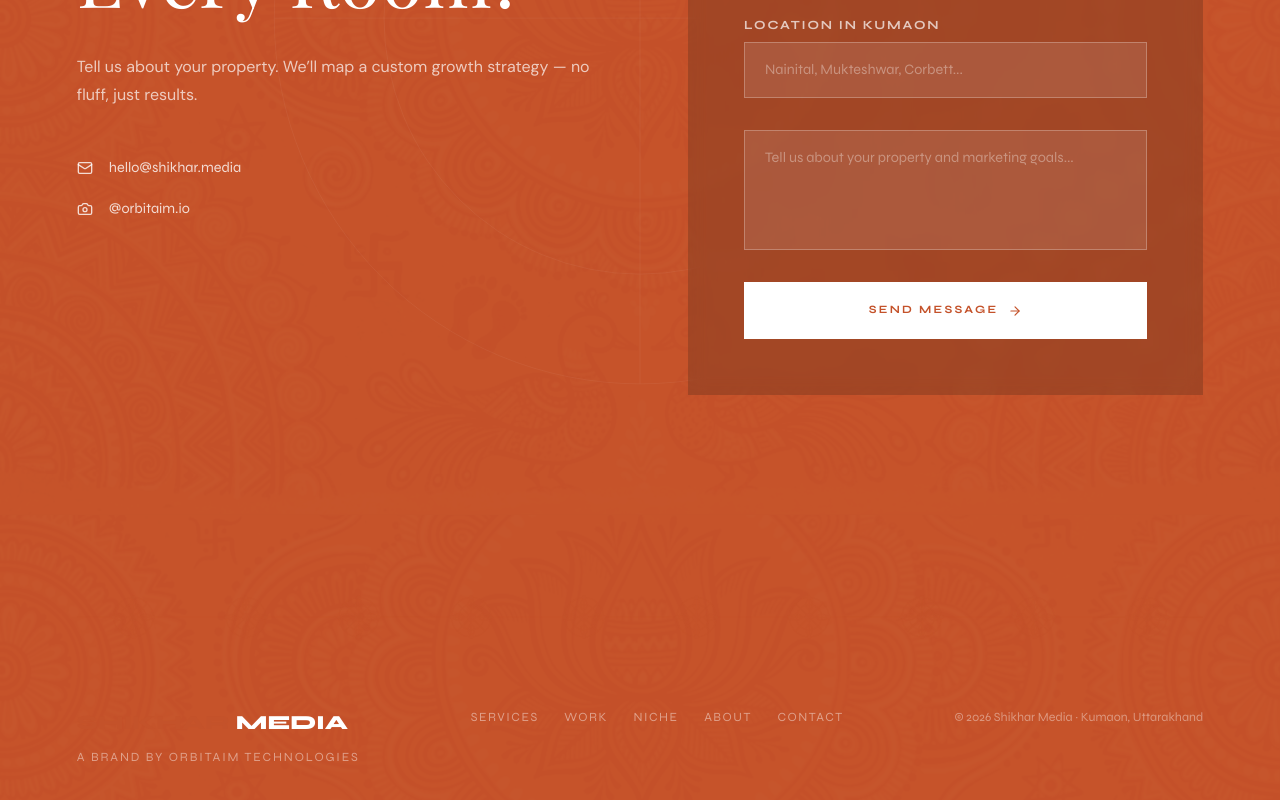
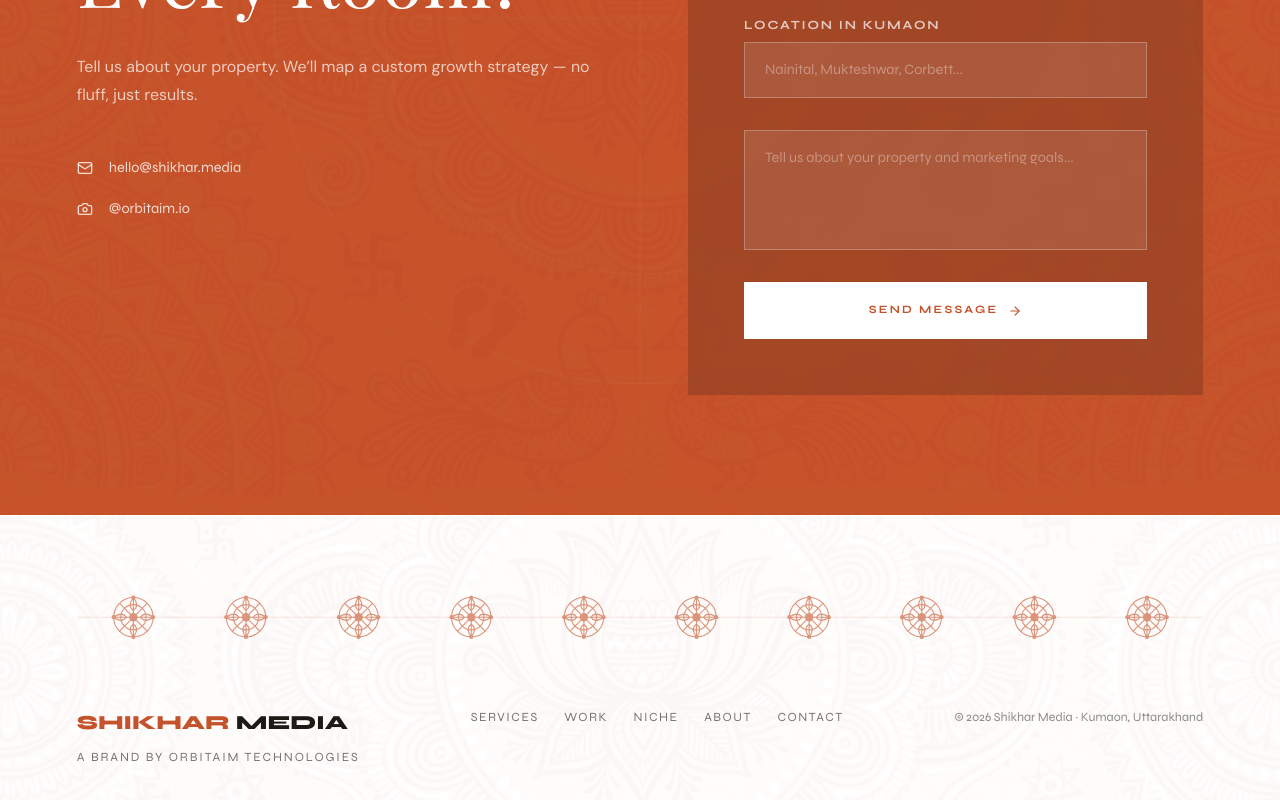
Before and after one commit to Joshiji8786/shikhar-media, a Next.js app: page / in a window 1280 px wide. Shown: the part 6493-7293 px from the top of the page. Built offline with nearby package versions, Linux system fonts and the light colour scheme.

Commit message:
Update footer to white Aipan style

```diff
--- a/src/app/page.tsx
+++ b/src/app/page.tsx
@@ -511,32 +511,32 @@ export default function Home() {
       </section>
 
       {/* ─── FOOTER ─── */}
-      <footer style={{ backgroundColor: "#C4522A", padding: "clamp(40px, 6vw, 60px) clamp(20px, 6vw, 80px)", position: "relative", overflow: "hidden" }}>
+      <footer style={{ backgroundColor: "#FFFFFF", padding: "clamp(40px, 6vw, 60px) clamp(20px, 6vw, 80px)", position: "relative", overflow: "hidden" }}>
         {/* Aipan Background */}
-        <div style={{ position: "absolute", inset: 0, backgroundImage: "url(/images/aipan-art.jpg)", backgroundSize: "cover", backgroundPosition: "center", opacity: 0.04, mixBlendMode: "overlay", pointerEvents: "none" }} />
+        <div style={{ position: "absolute", inset: 0, backgroundImage: "url(/images/aipan-art.jpg)", backgroundSize: "cover", backgroundPosition: "center", opacity: 0.03, pointerEvents: "none" }} />
         {/* Aipan border divider at top */}
-        <div style={{ marginBottom: 48, opacity: 0.45, position: "relative", zIndex: 10 }}>
+        <div style={{ marginBottom: 48, opacity: 0.6, position: "relative", zIndex: 10 }}>
           <AipanBorderPattern color="#C4522A" opacity={1} />
         </div>
         <div className="site-container footer-inner" style={{ display: "flex", flexWrap: "wrap", alignItems: "flex-start", justifyContent: "space-between", gap: 24, position: "relative", zIndex: 10 }}>
           <div>
-            <div className="font-heading" style={{ fontWeight: 800, color: "white", fontSize: "1.25rem" }}>
+            <div className="font-heading" style={{ fontWeight: 800, color: "#1C1A15", fontSize: "1.25rem" }}>
               <span style={{ color: "#C4522A" }}>SHIKHAR</span> MEDIA
             </div>
-            <div className="font-heading" style={{ fontSize: "0.78rem", color: "rgba(255,255,255,0.45)", letterSpacing: "0.15em", textTransform: "uppercase", marginTop: 10 }}>
+            <div className="font-heading" style={{ fontSize: "0.78rem", color: "rgba(28,26,21,0.6)", letterSpacing: "0.15em", textTransform: "uppercase", marginTop: 10 }}>
               A brand by OrbitAIM Technologies
             </div>
           </div>
           <div className="footer-links" style={{ display: "flex", flexWrap: "wrap", gap: "clamp(12px, 2vw, 32px)" }}>
             {["#services", "#work", "#niche", "#about", "#contact"].map((href) => (
-              <a key={href} href={href} className="font-heading" style={{ fontSize: "0.78rem", letterSpacing: "0.12em", textTransform: "uppercase", color: "rgba(255,255,255,0.45)", textDecoration: "none" }}
+              <a key={href} href={href} className="font-heading" style={{ fontSize: "0.78rem", letterSpacing: "0.12em", textTransform: "uppercase", color: "rgba(28,26,21,0.6)", textDecoration: "none" }}
                 onMouseEnter={e => (e.currentTarget.style.color = "#C4522A")}
-                onMouseLeave={e => (e.currentTarget.style.color = "rgba(255,255,255,0.45)")}>
+                onMouseLeave={e => (e.currentTarget.style.color = "rgba(28,26,21,0.6)")}>
                 {href.replace("#", "")}
               </a>
             ))}
           </div>
-          <div className="font-heading" style={{ fontSize: "0.78rem", color: "rgba(255,255,255,0.4)" }}>
+          <div className="font-heading" style={{ fontSize: "0.78rem", color: "rgba(28,26,21,0.5)" }}>
             © 2026 Shikhar Media · Kumaon, Uttarakhand
           </div>
         </div>
```
